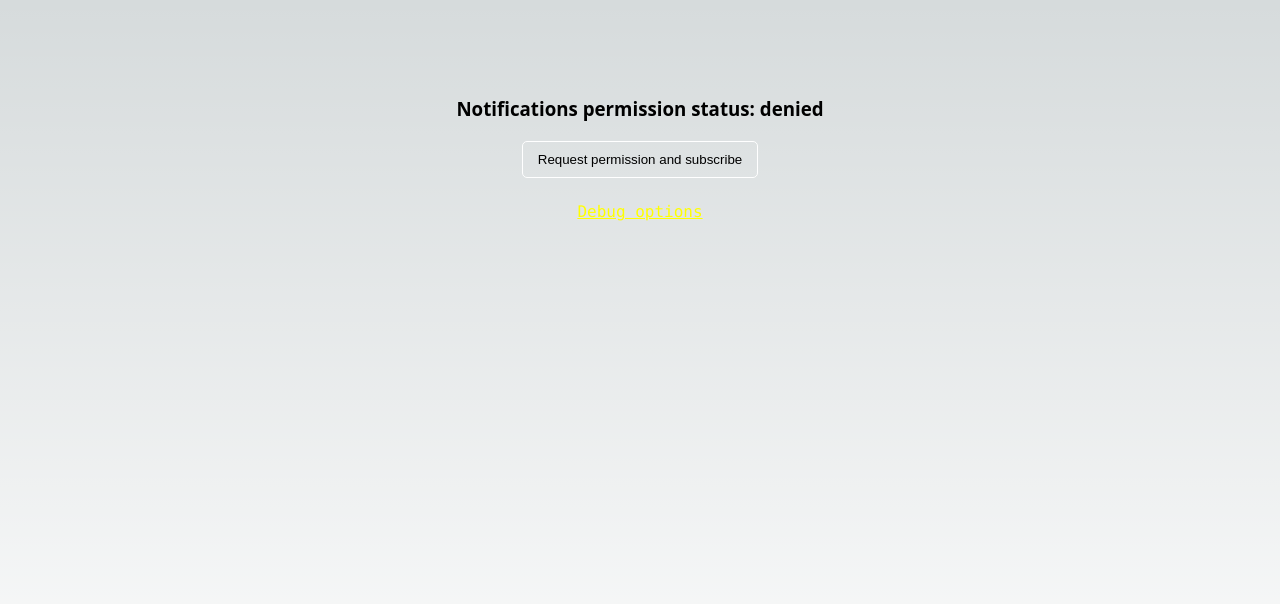
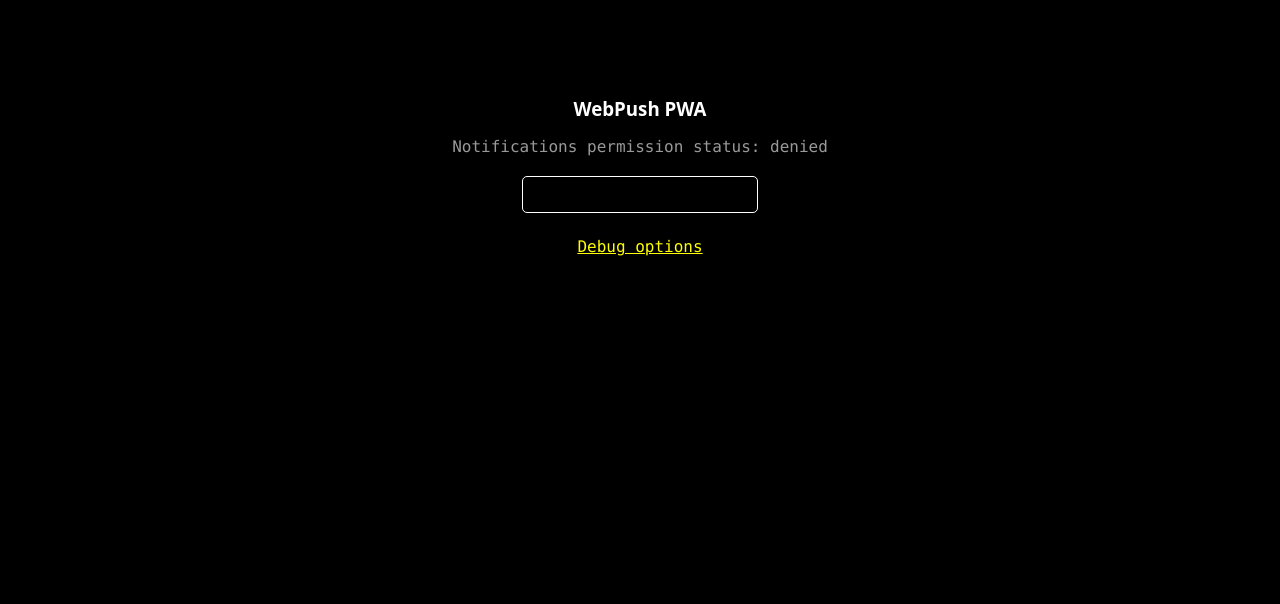
Before and after one commit to mvdam/nextjs-webpush, a Next.js app: page / in a window 1280 px wide. Shown: the top 604 px of the page. Built offline with nearby package versions, Linux system fonts and the light colour scheme.

Commit message:
feat: improve styling on iOS

```diff
--- /dev/null
+++ b/src/app/components/notice.tsx
@@ -0,0 +1,14 @@
+import styles from '../page.module.css'
+
+type NoticeProps = {
+  message: string
+}
+
+export const Notice = ({ message }: NoticeProps) => {
+  return (
+    <>
+      <h3 className={styles.heading}>WebPush PWA</h3>
+      <p className={styles.notice}>{message}</p>
+    </>
+  )
+}
--- a/src/app/components/notifications.tsx
+++ b/src/app/components/notifications.tsx
@@ -4,6 +4,7 @@ import { useState } from 'react'
 import styles from '../page.module.css'
 import { CONFIG } from '@/config'
 import Link from 'next/link'
+import { Notice } from './notice'
 
 const notificationsSupported = () =>
   'Notification' in window &&
@@ -16,7 +17,9 @@ export default function Notifications() {
   )
 
   if (!notificationsSupported()) {
-    return <div>Please install this app to your home screen first!</div>
+    return (
+      <Notice message="Please install this app on your home screen first!" />
+    )
   }
 
   const registerServiceWorker = async () => {
@@ -82,9 +85,7 @@ export default function Notifications() {
 
   return (
     <>
-      <h3 className={styles.heading}>
-        Notifications permission status: {permission}
-      </h3>
+      <Notice message={`Notifications permission status: ${permission}`} />
       <button onClick={requestPermission} className={styles.button}>
         Request permission and subscribe
       </button>
--- a/src/app/globals.css
+++ b/src/app/globals.css
@@ -87,12 +87,7 @@ body {
 
 body {
   color: rgb(var(--foreground-rgb));
-  background: linear-gradient(
-      to bottom,
-      transparent,
-      rgb(var(--background-end-rgb))
-    )
-    rgb(var(--background-start-rgb));
+  background: black;
 }
 
 a {
@@ -102,6 +97,11 @@ a {
   margin-top: 24px;
 }
 
+p {
+  color: #999;
+  font-family: var(--font-mono);
+}
+
 @media (prefers-color-scheme: dark) {
   html {
     color-scheme: dark;
--- a/src/app/layout.tsx
+++ b/src/app/layout.tsx
@@ -15,7 +15,7 @@ export default function RootLayout({
     <html lang="en">
       <head>
         <link rel="manifest" href="/manifest.json" />
-        <meta name="theme-color" content="#90cdf4" />
+        <meta name="theme-color" content="#000" />
       </head>
       <body>
         <main className={styles.main}>{children}</main>
--- a/src/app/page.module.css
+++ b/src/app/page.module.css
@@ -23,4 +23,10 @@
 .heading {
   font-family: system-ui, -apple-system, BlinkMacSystemFont, 'Segoe UI', Roboto,
     Oxygen, Ubuntu, Cantarell, 'Open Sans', 'Helvetica Neue', sans-serif;
+  color: white;
+  margin-bottom: 16px;
 }
+
+.notice {
+  text-align: center;
+}
```
Also changed, not shown: public/manifest.json.
